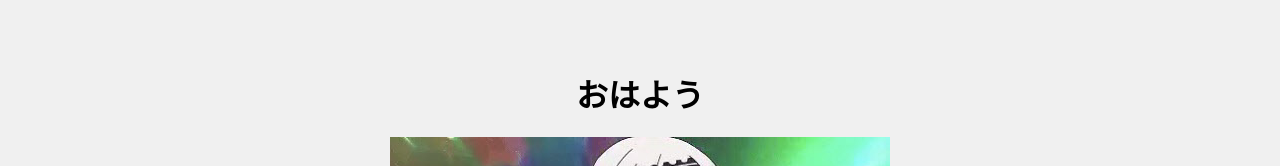
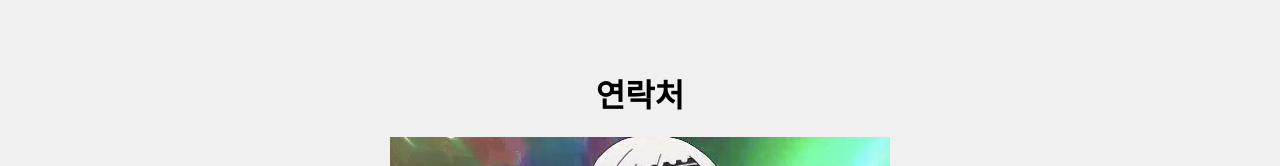
Before and after one commit to wlsdn347/calculator, a plain HTML site: page contact.html in a window 1280 px wide. Shown: the part 173-339 px from the top of the page. Drawn offline with Linux system fonts and the light colour scheme.

Commit message:
Update contact.html

```diff
--- a/contact.html
+++ b/contact.html
@@ -22,7 +22,7 @@
         </ul>
     </nav>
     <div class="container">
-        <h1>おはよう</h1>
+        <h1>연락처</h1>
         <img src="contact-image.jpg" alt="Contact Image" style="max-width: 100%; height: auto;">
     </div>
     <script>
```
